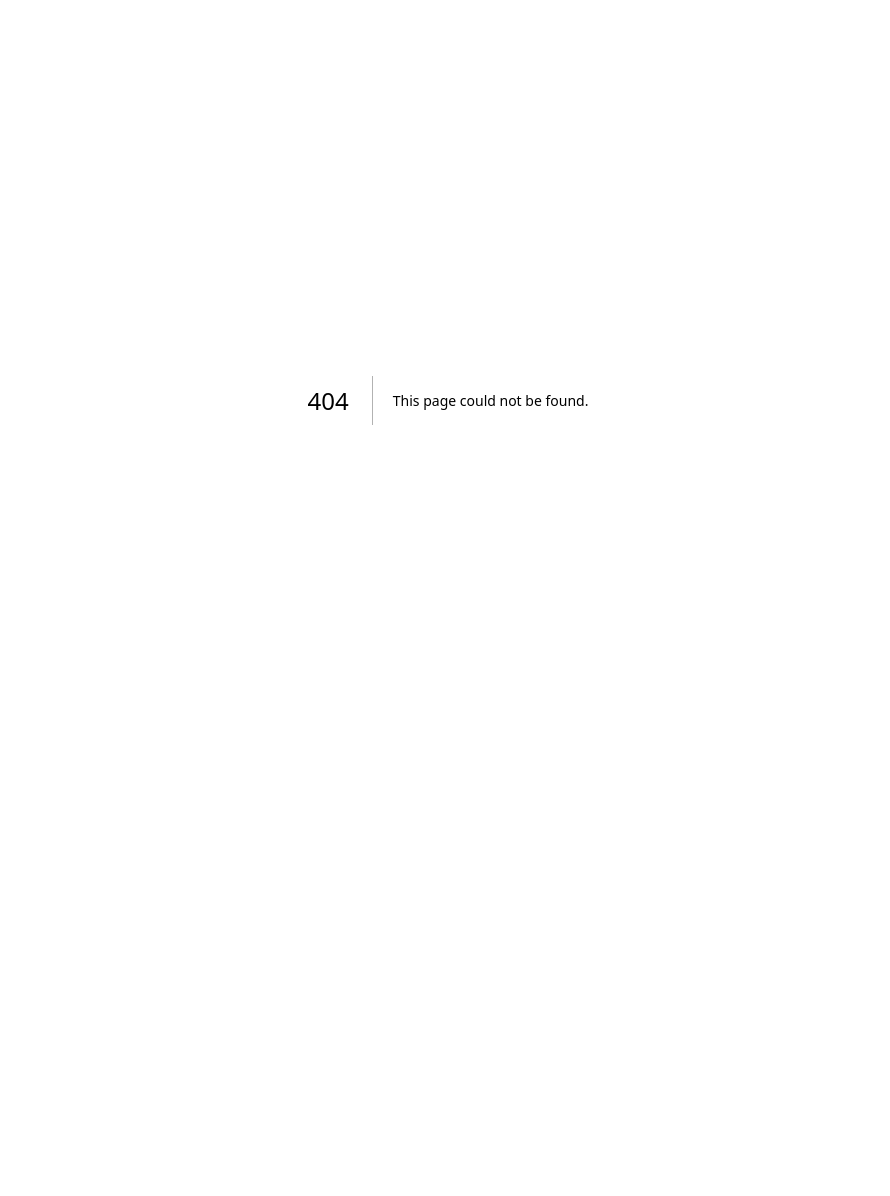
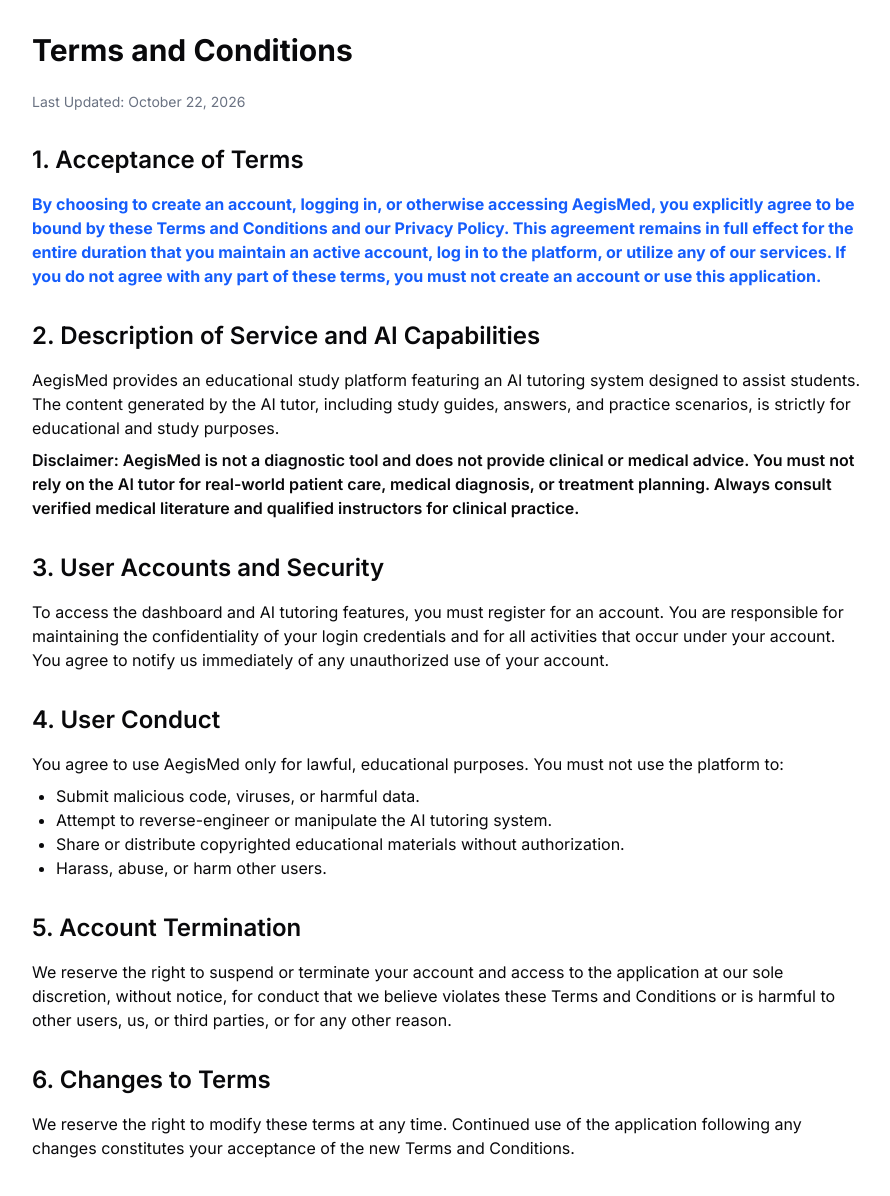
Before and after one commit to ryanmutula/aegismed, a Next.js app: page /terms in a window 1280 px wide. Before the commit this address had no page. Shown: the top 1196 px of the page, without its empty margins (192-1082 px from the left). Before the commit the page ends 800 px from the top, so only its background shows below. Built offline with nearby package versions, Linux system fonts and the light colour scheme.

Commit message:
Terms and Conditions

```diff
--- a/app/components/LoginForm.tsx
+++ b/app/components/LoginForm.tsx
@@ -78,6 +78,17 @@
         >
           {loading ? 'Authenticating...' : 'Log In'}
         </button>
+
+        <p className="text-xs text-center text-foreground/70 mt-4 px-2 leading-relaxed">
+          By logging in, you reaffirm your continuous agreement to our
+          <Link href="/terms" className="text-primary hover:underline font-semibold mx-1">
+            Terms
+          </Link>
+          and
+          <Link href="/privacy" className="text-primary hover:underline font-semibold mx-1">
+            Privacy Policy
+          </Link>.
+        </p>
       </form>
 
       <div className="text-center mt-4">
--- a/app/components/RegistrationForm.tsx
+++ b/app/components/RegistrationForm.tsx
@@ -15,10 +15,15 @@
   const [loading, setLoading] = useState(false);
   const [message, setMessage] = useState('');
 
+  // New state for the terms and privacy policy agreement
+  const [agreedToTerms, setAgreedToTerms] = useState(false);
+
   const router = useRouter();
 
   const handleRegister = async (e: React.FormEvent) => {
     e.preventDefault();
+    if (!agreedToTerms) return; // Extra safeguard
+
     setLoading(true);
     setMessage('');
 
@@ -98,10 +103,33 @@
             onChange={(e) => setPassword(e.target.value)}
             className="p-3.5 rounded-lg bg-background border border-border focus:outline-none focus:ring-2 focus:ring-primary/50 text-foreground"
           />
+
+          <div className="flex items-start mt-2 mb-2">
+            <input
+              type="checkbox"
+              id="terms"
+              required
+              checked={agreedToTerms}
+              onChange={(e) => setAgreedToTerms(e.target.checked)}
+              className="mt-1 mr-3 h-4 w-4 shrink-0 text-primary bg-background border-border rounded focus:ring-2 focus:ring-primary/50 cursor-pointer"
+            />
+            <label htmlFor="terms" className="text-xs text-foreground/80 leading-relaxed cursor-pointer">
+              By creating an account, I acknowledge and explicitly agree that I am bound by the
+              <Link href="/terms" className="text-primary hover:underline font-semibold mx-1" target="_blank">
+                Terms and Conditions
+              </Link>
+              and
+              <Link href="/privacy" className="text-primary hover:underline font-semibold mx-1" target="_blank">
+                Privacy Policy
+              </Link>
+              for as long as I maintain an account and log in to this platform.
+            </label>
+          </div>
+
           <button
             type="submit"
-            disabled={loading || !fullName || !email || !password}
-            className="mt-4 p-4 rounded-lg bg-primary text-background font-bold text-lg hover:opacity-90 active:scale-95 transition-all shadow-lg disabled:opacity-50"
+            disabled={loading || !fullName || !email || !password || !agreedToTerms}
+            className="mt-2 p-4 rounded-lg bg-primary text-background font-bold text-lg hover:opacity-90 active:scale-95 transition-all shadow-lg disabled:opacity-50 disabled:cursor-not-allowed"
           >
             {loading ? 'Processing...' : 'Register'}
           </button>
--- /dev/null
+++ b/app/privacy/page.tsx
@@ -0,0 +1,52 @@
+import React from 'react';
+
+export default function PrivacyPolicy() {
+  return (
+    <div className="max-w-4xl mx-auto p-8 prose dark:prose-invert">
+      <h1 className="text-3xl font-bold mb-6">Privacy Policy</h1>
+      <p className="text-sm text-gray-500 mb-8">Last Updated: October 22, 2026</p>
+
+      <section className="mb-8">
+        <h2 className="text-2xl font-semibold mb-4">1. Explicit Consent and Agreement</h2>
+        <p className="font-bold text-blue-600 dark:text-blue-400">
+          By deciding to create an account and log in to AegisMed, you explicitly consent to the collection, processing, and use of your personal data as outlined in this Privacy Policy. This agreement and consent remain entirely in effect for as long as you maintain an account or utilize the application.
+        </p>
+      </section>
+
+      <section className="mb-8">
+        <h2 className="text-2xl font-semibold mb-4">2. Information We Collect</h2>
+        <p>We collect the following types of information to provide and improve our educational services:</p>
+        <ul className="list-disc pl-6 mt-2">
+          <li><strong>Account Information:</strong> Name, email address, and authentication data provided during registration.</li>
+          <li><strong>Usage Data:</strong> Interaction metrics, study unit progress, and frequency of use.</li>
+          <li><strong>AI Tutor Interactions:</strong> Questions, prompts, and study materials submitted to the AI tutor to provide accurate contextual responses and improve the tutoring model.</li>
+        </ul>
+      </section>
+
+      <section className="mb-8">
+        <h2 className="text-2xl font-semibold mb-4">3. How We Use Your Information</h2>
+        <p>Your information is used solely to enhance your learning experience on AegisMed. Specifically, we use it to:</p>
+        <ul className="list-disc pl-6 mt-2">
+          <li>Create and manage your user account.</li>
+          <li>Provide personalized AI tutoring responses and track study progress.</li>
+          <li>Maintain the security and integrity of the application.</li>
+          <li>Analyze platform usage to improve our technical infrastructure and educational content.</li>
+        </ul>
+      </section>
+
+      <section className="mb-8">
+        <h2 className="text-2xl font-semibold mb-4">4. Data Sharing and Security</h2>
+        <p>
+          We do not sell, trade, or rent your personal identification information to third parties. We may share generic aggregated demographic information not linked to any personal identification information regarding visitors and users with our business partners for the purposes outlined above. We adopt appropriate data collection, storage, and processing practices and security measures to protect against unauthorized access, alteration, disclosure, or destruction of your personal information.
+        </p>
+      </section>
+
+      <section className="mb-8">
+        <h2 className="text-2xl font-semibold mb-4">5. Your Data Rights</h2>
+        <p>
+          Depending on your location, you have the right to request access to the data we hold about you, request corrections to your data, or request the deletion of your account and associated personal data. You can initiate these requests by contacting the administration through your dashboard.
+        </p>
+      </section>
+    </div>
+  );
+}
--- /dev/null
+++ b/app/terms/page.tsx
@@ -0,0 +1,61 @@
+import React from 'react';
+
+export default function TermsAndConditions() {
+  return (
+    <div className="max-w-4xl mx-auto p-8 prose dark:prose-invert">
+      <h1 className="text-3xl font-bold mb-6">Terms and Conditions</h1>
+      <p className="text-sm text-gray-500 mb-8">Last Updated: October 22, 2026</p>
+
+      <section className="mb-8">
+        <h2 className="text-2xl font-semibold mb-4">1. Acceptance of Terms</h2>
+        <p className="font-bold text-blue-600 dark:text-blue-400">
+          By choosing to create an account, logging in, or otherwise accessing AegisMed, you explicitly agree to be bound by these Terms and Conditions and our Privacy Policy. This agreement remains in full effect for the entire duration that you maintain an active account, log in to the platform, or utilize any of our services. If you do not agree with any part of these terms, you must not create an account or use this application.
+        </p>
+      </section>
+
+      <section className="mb-8">
+        <h2 className="text-2xl font-semibold mb-4">2. Description of Service and AI Capabilities</h2>
+        <p>
+          AegisMed provides an educational study platform featuring an AI tutoring system designed to assist students. The content generated by the AI tutor, including study guides, answers, and practice scenarios, is strictly for educational and study purposes.
+        </p>
+        <p className="mt-2 font-semibold">
+          Disclaimer: AegisMed is not a diagnostic tool and does not provide clinical or medical advice. You must not rely on the AI tutor for real-world patient care, medical diagnosis, or treatment planning. Always consult verified medical literature and qualified instructors for clinical practice.
+        </p>
+      </section>
+
+      <section className="mb-8">
+        <h2 className="text-2xl font-semibold mb-4">3. User Accounts and Security</h2>
+        <p>
+          To access the dashboard and AI tutoring features, you must register for an account. You are responsible for maintaining the confidentiality of your login credentials and for all activities that occur under your account. You agree to notify us immediately of any unauthorized use of your account.
+        </p>
+      </section>
+
+      <section className="mb-8">
+        <h2 className="text-2xl font-semibold mb-4">4. User Conduct</h2>
+        <p>
+          You agree to use AegisMed only for lawful, educational purposes. You must not use the platform to:
+        </p>
+        <ul className="list-disc pl-6 mt-2">
+          <li>Submit malicious code, viruses, or harmful data.</li>
+          <li>Attempt to reverse-engineer or manipulate the AI tutoring system.</li>
+          <li>Share or distribute copyrighted educational materials without authorization.</li>
+          <li>Harass, abuse, or harm other users.</li>
+        </ul>
+      </section>
+
+      <section className="mb-8">
+        <h2 className="text-2xl font-semibold mb-4">5. Account Termination</h2>
+        <p>
+          We reserve the right to suspend or terminate your account and access to the application at our sole discretion, without notice, for conduct that we believe violates these Terms and Conditions or is harmful to other users, us, or third parties, or for any other reason.
+        </p>
+      </section>
+
+      <section className="mb-8">
+        <h2 className="text-2xl font-semibold mb-4">6. Changes to Terms</h2>
+        <p>
+          We reserve the right to modify these terms at any time. Continued use of the application following any changes constitutes your acceptance of the new Terms and Conditions.
+        </p>
+      </section>
+    </div>
+  );
+}
```
